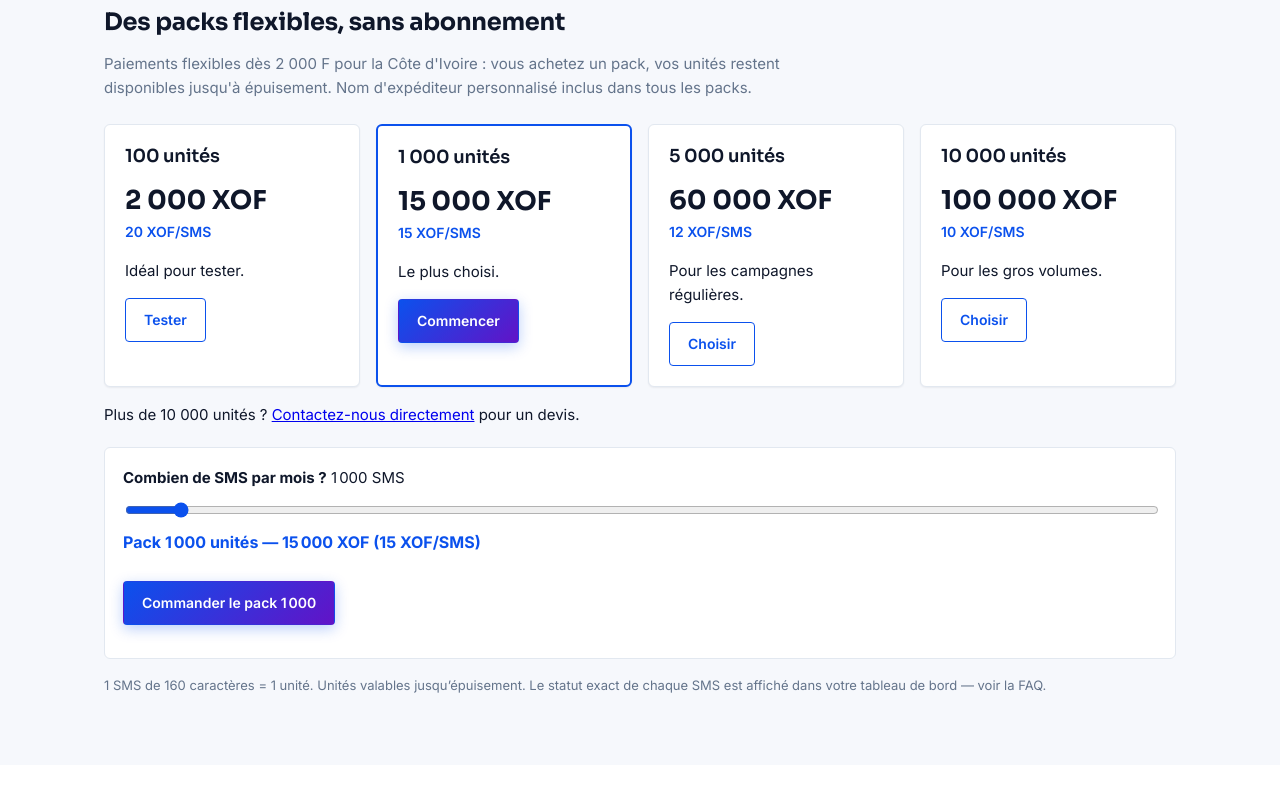
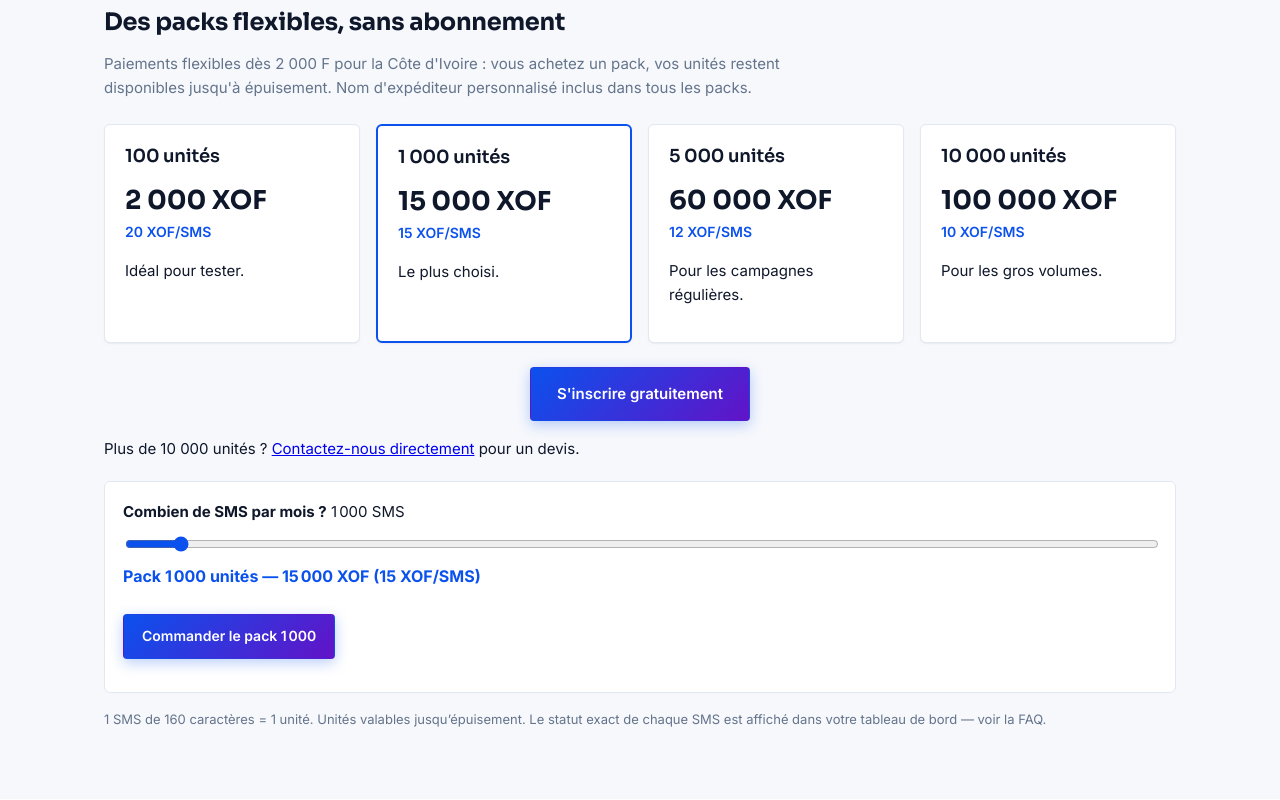
Before and after one commit to ivanngoran/izi-sendz.cloud, a website: page index.html in a window 1280 px wide. Shown: the part 3460-4260 px from the top of the page. Drawn offline with Linux system fonts and the light colour scheme.

Commit message:
ux: CTA unique inscription gratuite vers app.izi-sendz.cloud/register

```diff
--- a/index.html
+++ b/index.html
@@ -42,7 +42,7 @@
     </nav>
     <div class="header-cta">
       <a class="btn btn-ghost" href="https://app.izi-sendz.cloud/login">Se connecter</a>
-      <a class="btn btn-primary" href="#essai">Essayer maintenant</a>
+      <a class="btn btn-primary" href="https://app.izi-sendz.cloud/register">Essayer maintenant</a>
     </div>
   </div>
 </header>
@@ -201,10 +201,13 @@
       <h2>Des packs flexibles, sans abonnement</h2>
       <p class="section-lead">Paiements flexibles dès 2 000 F pour la Côte d'Ivoire : vous achetez un pack, vos unités restent disponibles jusqu'à épuisement. Nom d'expéditeur personnalisé inclus dans tous les packs.</p>
       <div class="cards-4">
-        <article class="card price"><h3>100 unités</h3><p class="amount">2 000 XOF</p><p class="per">20 XOF/SMS</p><p>Idéal pour tester.</p><a class="btn btn-outline" href="#essai">Tester</a></article>
-        <article class="card price featured"><h3>1 000 unités</h3><p class="amount">15 000 XOF</p><p class="per">15 XOF/SMS</p><p>Le plus choisi.</p><a class="btn btn-primary" href="#essai">Commencer</a></article>
-        <article class="card price"><h3>5 000 unités</h3><p class="amount">60 000 XOF</p><p class="per">12 XOF/SMS</p><p>Pour les campagnes régulières.</p><a class="btn btn-outline" href="#essai">Choisir</a></article>
-        <article class="card price"><h3>10 000 unités</h3><p class="amount">100 000 XOF</p><p class="per">10 XOF/SMS</p><p>Pour les gros volumes.</p><a class="btn btn-outline" href="#essai">Choisir</a></article>
+        <article class="card price"><h3>100 unités</h3><p class="amount">2 000 XOF</p><p class="per">20 XOF/SMS</p><p>Idéal pour tester.</p></article>
+        <article class="card price featured"><h3>1 000 unités</h3><p class="amount">15 000 XOF</p><p class="per">15 XOF/SMS</p><p>Le plus choisi.</p></article>
+        <article class="card price"><h3>5 000 unités</h3><p class="amount">60 000 XOF</p><p class="per">12 XOF/SMS</p><p>Pour les campagnes régulières.</p></article>
+        <article class="card price"><h3>10 000 unités</h3><p class="amount">100 000 XOF</p><p class="per">10 XOF/SMS</p><p>Pour les gros volumes.</p></article>
+      </div>
+      <div class="pricing-cta">
+        <a class="btn btn-primary btn-lg" href="https://app.izi-sendz.cloud/register">S'inscrire gratuitement</a>
       </div>
       <p class="note">Plus de 10 000 unités ? <a href="#essai">Contactez-nous directement</a> pour un devis.</p>
       <div class="calc" role="group" aria-label="Calculateur de pack">
--- a/styles.css
+++ b/styles.css
@@ -92,6 +92,7 @@ code { font-family: var(--font-mono); font-size: 13px; background: var(--surface
 .price .per { font-weight: 600; font-size: 14px; color: var(--izi-blue-600); margin: 0 0 8px; }
 .price.featured { border: 2px solid var(--izi-blue-600); }
 .note { margin-top: 16px; }
+.pricing-cta { display: flex; justify-content: center; margin: 24px 0 4px; }
 .note.muted { color: var(--text-muted); font-size: 13px; }
 
 .dev-grid { display: grid; grid-template-columns: 1.2fr 0.8fr; gap: 24px; margin-top: 24px; align-items: start; }
```
